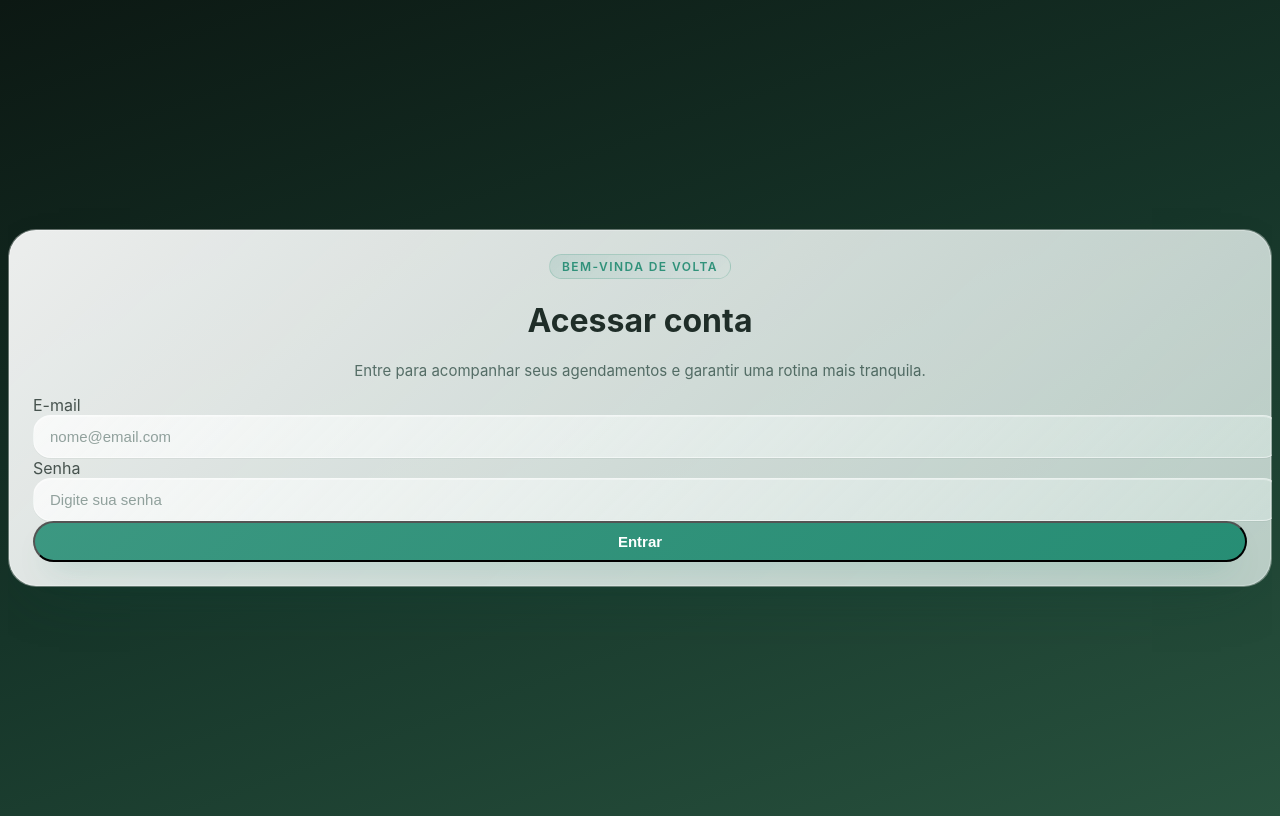
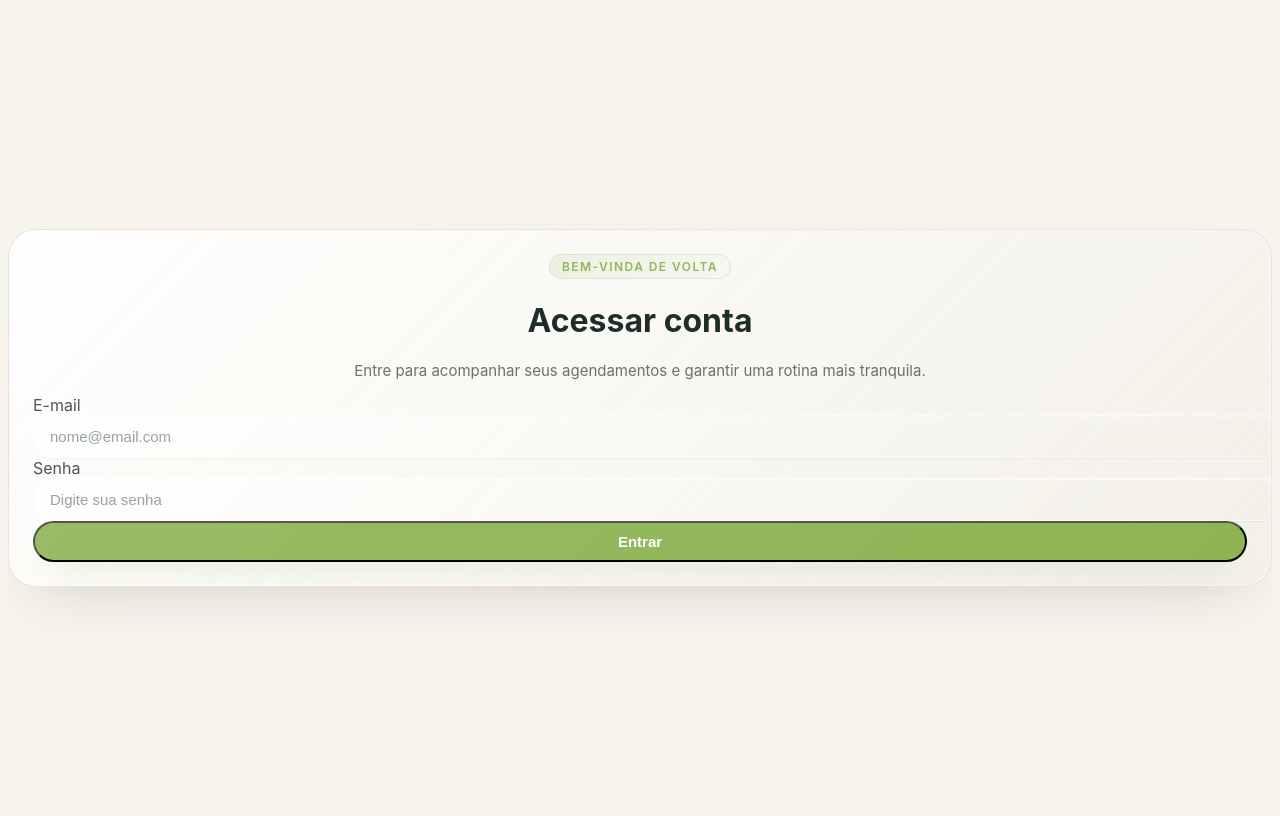
Before and after one commit to leoxavier3914-arch/rbagenda, a Next.js app: page /login in a window 1280 px wide. Built offline with nearby package versions, Linux system fonts and the light colour scheme; no server answers.

Commit message:
feat: apply warm neutral background

```diff
--- a/src/app/(client)/dashboard/novo-agendamento/newAppointment.module.css
+++ b/src/app/(client)/dashboard/novo-agendamento/newAppointment.module.css
@@ -1,14 +1,13 @@
 :global(:root) {
-  --bg-page: #f8f4ee;
-  --card-surface: rgba(255, 255, 255, 0.35);
-  --card-surface-strong: #d6e8d3;
-  --ink: #2e2e2e;
-  --muted: rgba(46, 46, 46, 0.7);
-  --brand: #88b04b;
-  --brand-rgb: 136, 176, 75;
-  --brand-soft: rgba(214, 232, 211, 0.85);
-  --stroke: rgba(136, 176, 75, 0.35);
-  --ok: #88b04b;
+  --card-surface: rgba(255, 255, 255, 0.45);
+  --card-surface-strong: #efe5d6;
+  --ink: var(--text-primary, #2e2e2e);
+  --muted: var(--text-muted, rgba(46, 46, 46, 0.7));
+  --brand: var(--brand-primary, #88b04b);
+  --brand-rgb: var(--brand-primary-rgb, 136, 176, 75);
+  --brand-soft: rgba(239, 229, 214, 0.85);
+  --stroke: rgba(136, 176, 75, 0.28);
+  --ok: var(--brand-primary, #88b04b);
   --warn: #d4a23a;
   --info: #5a90c5;
   --disabled: rgba(46, 46, 46, 0.2);
@@ -16,16 +15,15 @@
   --page-inline-padding: clamp(8px, 4vw, 20px);
   --card-motion-duration: 0.85s;
   --card-motion-ease: cubic-bezier(0.22, 1, 0.36, 1);
-  --menu-surface: rgba(255, 255, 255, 0.35);
-  --menu-surface-strong: rgba(214, 232, 211, 0.85);
-  --menu-border: rgba(136, 176, 75, 0.28);
+  --menu-surface: rgba(255, 255, 255, 0.45);
+  --menu-surface-strong: rgba(239, 229, 214, 0.88);
+  --menu-border: rgba(136, 176, 75, 0.24);
 }
 
 
 .screen {
   min-height: 100vh;
-  background: linear-gradient(180deg, rgba(214, 232, 211, 0.65), rgba(248, 244, 238, 0.85)),
-    var(--bg-page);
+  background: transparent;
   color: var(--ink);
   display: flex;
   flex-direction: column;
@@ -35,52 +33,10 @@
   width: 100%;
   box-sizing: border-box;
   position: relative;
-  overflow: hidden;
-  isolation: isolate;
 }
 
 .screen[data-has-summary='true'] {
   padding-bottom: clamp(140px, 18vw, 220px);
-}
-
-.screen::before,
-.screen::after {
-  content: '';
-  position: absolute;
-  inset: -28%;
-  pointer-events: none;
-  mix-blend-mode: normal;
-  z-index: 0;
-}
-
-.screen::before {
-  background:
-    radial-gradient(circle at 20% 25%, rgba(214, 232, 211, 0.6), transparent 55%),
-    radial-gradient(circle at 75% 30%, rgba(var(--brand-rgb), 0.18), transparent 60%);
-  filter: blur(90px);
-  opacity: 0.4;
-}
-
-.screen::after {
-  inset: -30%;
-  background:
-    linear-gradient(140deg, rgba(255, 255, 255, 0.55), rgba(255, 255, 255, 0)),
-    radial-gradient(circle at 60% 70%, rgba(var(--brand-rgb), 0.14), transparent 62%),
-    radial-gradient(circle at 40% 40%, rgba(214, 232, 211, 0.35), transparent 60%);
-  filter: blur(110px);
-  opacity: 0.35;
-  mask-image: radial-gradient(circle at center, rgba(0, 0, 0, 0.9), transparent 96%);
-  -webkit-mask-image: radial-gradient(circle at center, rgba(0, 0, 0, 0.9), transparent 96%);
-}
-
-.screen[data-has-summary='true']::before,
-.screen[data-has-summary='true']::after {
-  opacity: calc(var(--glow-opacity, 1) * 0.4);
-}
-
-.screen[data-has-summary='false']::before,
-.screen[data-has-summary='false']::after {
-  opacity: calc(var(--glow-opacity, 1) * 0.35);
 }
 
 .experience {
--- a/src/app/globals.css
+++ b/src/app/globals.css
@@ -5,17 +5,20 @@
 @layer base {
   :root {
     color-scheme: light;
-    --brand-primary: #1f8a70;
-    --brand-primary-rgb: 31, 138, 112;
-    --brand-light: #e3f2ed;
-    --brand-light-rgb: 227, 242, 237;
+    --bg-page: #f8f4ee;
+    --text-primary: #2e2e2e;
+    --text-muted: rgba(46, 46, 46, 0.68);
+    --brand-primary: #88b04b;
+    --brand-primary-rgb: 136, 176, 75;
+    --brand-light: #f1efe6;
+    --brand-light-rgb: 241, 239, 230;
     --brand-sand: #fbfaf7;
-    --brand-ink: #16372e;
-    --brand-muted: rgba(22, 55, 46, 0.68);
-    --brand-border: rgba(255, 255, 255, 0.35);
-    --brand-border-strong: rgba(31, 138, 112, 0.35);
-    --shadow-soft: 0 22px 60px -30px rgba(15, 64, 51, 0.45);
-    --shadow-hover: 0 28px 70px -30px rgba(15, 64, 51, 0.55);
+    --brand-ink: var(--text-primary);
+    --brand-muted: var(--text-muted);
+    --brand-border: rgba(46, 46, 46, 0.08);
+    --brand-border-strong: rgba(46, 46, 46, 0.18);
+    --shadow-soft: 0 22px 60px -30px rgba(94, 72, 54, 0.28);
+    --shadow-hover: 0 28px 70px -30px rgba(94, 72, 54, 0.35);
     --radius-card: 28px;
   }
 
@@ -27,8 +30,8 @@
 
   body {
     min-height: 100vh;
-    background: linear-gradient(160deg, #0c1813, #163529, #28523e);
-    color: #f7f4ef;
+    background: var(--bg-page);
+    color: var(--text-primary);
     font-family: "Inter", "Geist", "Geist Sans", "Segoe UI", system-ui, -apple-system, BlinkMacSystemFont, sans-serif;
     -webkit-font-smoothing: antialiased;
   }
```
